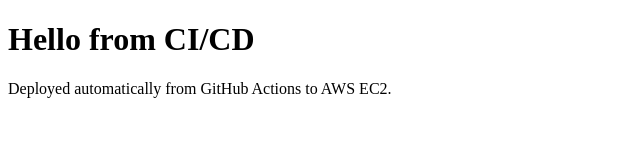
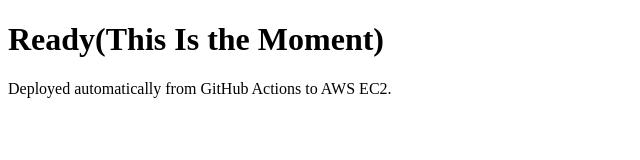
Before and after one commit to Faizan3456/aws-ec2-cicd-website, a plain HTML site: page index.html in a window 1280 px wide. Shown: the whole page, without its empty margins (0-640 px from the left). Drawn offline with Linux system fonts and the light colour scheme.

Commit message:
Update index.html for CI/CD test

```diff
--- a/index.html
+++ b/index.html
@@ -4,7 +4,7 @@
     <title>CI/CD Website</title>
   </head>
   <body>
-    <h1>Hello from CI/CD</h1>
+    <h1>Ready(This Is the Moment)</h1>
     <p>Deployed automatically from GitHub Actions to AWS EC2.</p>
   </body>
 </html>
```
